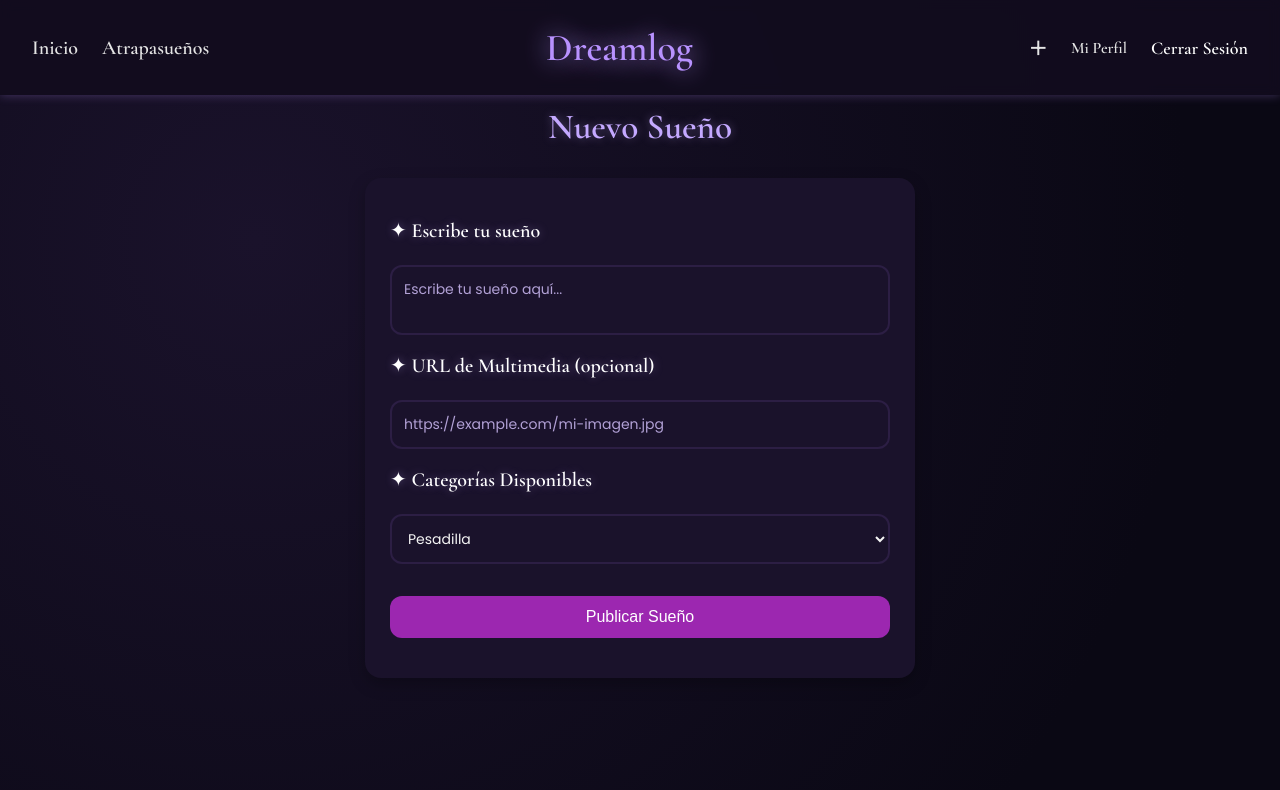
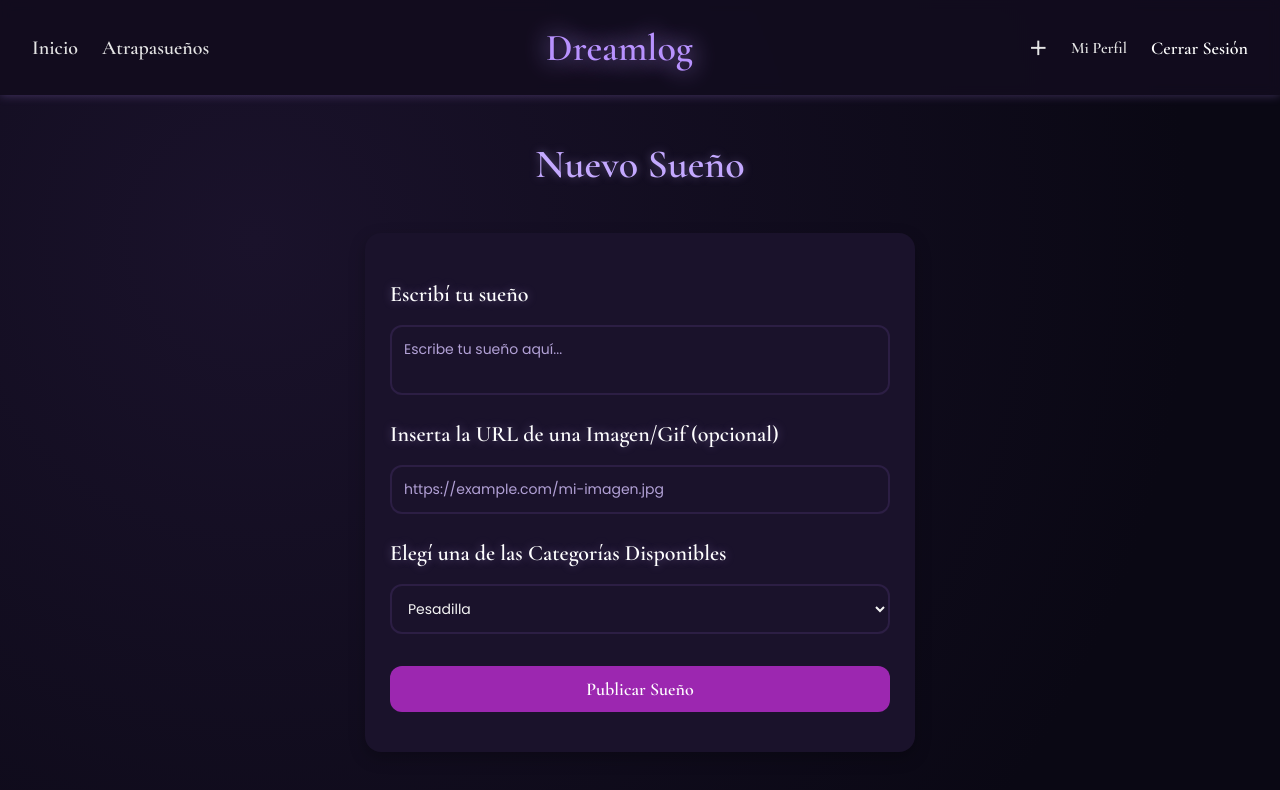
Before and after one commit to ari-pz/dreamlog, a plain HTML site: page frontend/newpost.html in a window 1280 px wide. Drawn offline with nearby package versions, Linux system fonts and the light colour scheme; sample sign-in values are in the browser's storage.

Commit message:
Arreglo y limpio archivos css de newpst, navbar y login-register

```diff
--- a/frontend/css/navbar.css
+++ b/frontend/css/navbar.css
@@ -1,5 +1,3 @@
-/* NAVBAR */
-
 header {
   background-color: rgba(18, 13, 31, 0.9);
   display: flex;
@@ -20,7 +18,6 @@ header h1 {
   text-shadow: 0 0 6px rgba(196,169,255,0.6);
 }
 
-
 #logout-link {
   background: none;
   border: none;
@@ -29,7 +26,6 @@ header h1 {
   font-family: 'Cormorant Garamond', serif;i
   padding-bottom: 3px;
 }
-
 
 .newpost-link {
   font-size: 43px;
--- a/frontend/css/newpost.css
+++ b/frontend/css/newpost.css
@@ -1,11 +1,10 @@
-/* ===== CONTENEDOR GENERAL ===== */
 .newpost-container {
   width: 100%;
   max-width: 550px;
   margin: 0 auto;
   display: flex;
   flex-direction: column;
-  gap: 18px;                 /* <- separa elementos */
+  gap: 18px;
   padding: 40px 25px;
   font-family: 'Poppins', sans-serif;
   border-radius: 16px;
@@ -14,31 +13,23 @@
   color: white;
 }
 
-
-
-
-/* ===== TITULO ===== */
 .new-dream {
   text-align: center;
-  padding: 10px;
-  font-size: 2.2rem;
+  padding: 45px;
+  font-size: 40px;
   font-family: 'Cormorant Garamond', serif;
-  margin-bottom: 20px;
   color: #c4a9ff;
   text-shadow: 0 0 10px rgba(196,169,255,0.4);
 }
 
-/* ===== LABELS ===== */
 .newpost-container label {
-  font-size: 20px;
-  margin-bottom: 4px;
+  font-size: 22px;
+  padding-top: 8px;
   display: block;
   font-family: 'Cormorant Garamond', serif;
   text-shadow: 0 0 10px rgba(196,169,255,0.4);
-
 }
 
-/* ===== INPUTS Y TEXTAREA ===== */
 .input-estilo {
   width: 100%;
   padding: 12px;
@@ -62,24 +53,23 @@
   color: #b2a1d6;
 }
 
-/* ===== BOTÓN ===== */
-.atrapasueños-btn {
+.submit-btn {
   padding: 12px;
   border-radius: 12px;
   background-color: #9c27b0;
   color: white;
-  font-size: 16px;
+  font-size: 18px;
+  font-weight: bold;
+  font-family: 'Cormorant Garamond', serif;
   cursor: pointer;
   border: none;
   margin-top: 14px;
-  transition: background-color .3s;
 }
 
 .atrapasueños-btn:hover {
   background-color: #6a1b9a;
 }
 
-/* ===== RESPONSIVE ===== */
 @media (max-width: 600px) {
   .newpost-container {
     padding: 30px 18px;
--- a/frontend/newpost.html
+++ b/frontend/newpost.html
@@ -17,18 +17,16 @@
   <div id="navbar"></div>
   <script src="/js/navbar.js"></script>
 
-
-
   <!-----Principal----->
   <h2 class="new-dream">Nuevo Sueño</h2>
   <div class="newpost-container">
-    <label>✦ Escribe tu sueño</label>
+    <label>Escribí tu sueño</label>
     <textarea id="content" placeholder="Escribe tu sueño aquí..." required class="input-estilo"></textarea>
 
-    <label>✦ URL de Multimedia (opcional)</label>
+    <label>Inserta la URL de una Imagen/Gif (opcional)</label>
     <input id="image" placeholder="https://example.com/mi-imagen.jpg" class="input-estilo">
 
-    <label>✦ Categorías Disponibles</label>
+    <label>Elegí una de las Categorías Disponibles</label>
       <select id="category" required class="input-estilo">
         <option value="1">Pesadilla</option>
         <option value="2">Recurrente</option>
@@ -37,9 +35,8 @@
         <option value="5">Lúcido</option>
         <option value="6">Inquietante</option>
       </select>
-      <button id="btn-post" type="submit" class="atrapasueños-btn">Publicar Sueño</button>
+      <button id="btn-post" type="submit" class="submit-btn">Publicar Sueño</button>
   </div>
-
 
 
   <script>
```
Also changed, not shown: frontend/css/login-register.css (+2 -17 lines), frontend/css/styles.css (+0 -15 lines).
